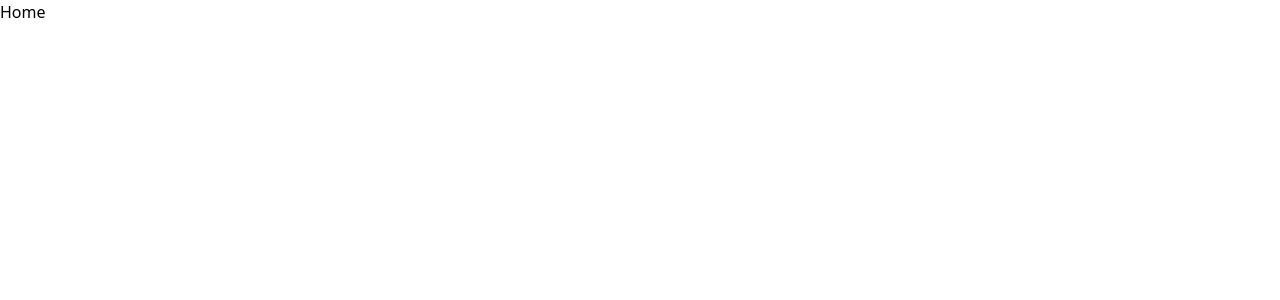
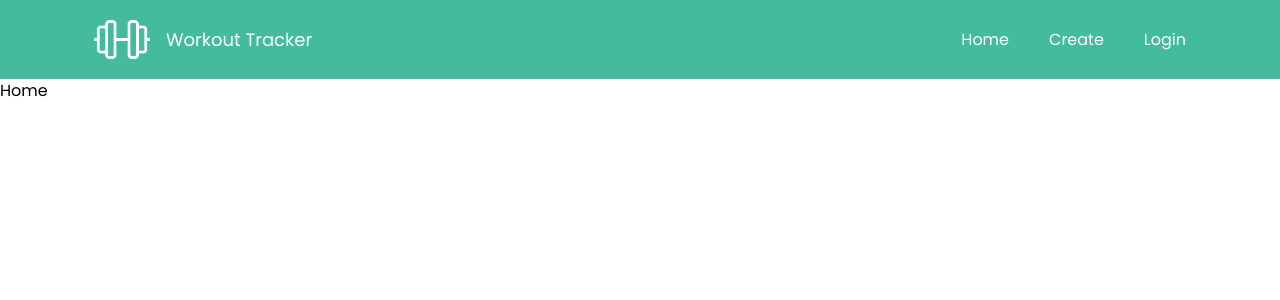
Before and after one commit to bohdanmoroziuk/workout-tracker, a Vue app: page / in a window 1280 px wide. Shown: the top 300 px of the page. Built offline with nearby package versions, Linux system fonts and the light colour scheme.

Commit message:
feat: add navbar

```diff
--- a/src/App.vue
+++ b/src/App.vue
@@ -1,3 +1,19 @@
 <template>
-  <router-view/>
+  <div class="min-h-full font-Poppins box-border">
+    <navbar />
+    <router-view />
+  </div>
 </template>
+
+<script>
+import Navbar from './components/Navbar.vue';
+
+export default {
+  name: 'App',
+  components: {
+    Navbar,
+  },
+  setup() {
+  },
+};
+</script>
--- /dev/null
+++ b/src/components/Navbar.vue
@@ -0,0 +1,47 @@
+<template>
+  <header class="bg-at-light-green text-white">
+    <nav class="container py-5 px-4 flex flex-col gap-4 items-center sm:flex-row">
+      <div class="flex items-center gap-x-4">
+        <img class="w-14" src="@/assets/images/dumbbell-light.png" alt="Logo" />
+        <h1 class="text-lg">Workout Tracker</h1>
+      </div>
+      <ul class="flex flex-1 justify-end gap-x-10">
+        <router-link
+          v-for="link of links"
+          :key="link.label"
+          :to="link.to"
+        >
+          {{ link.label }}
+        </router-link>
+      </ul>
+    </nav>
+  </header>
+</template>
+
+<script>
+import { ref } from 'vue';
+
+export default {
+  name: 'Navbar',
+  setup() {
+    const links = ref([
+      {
+        to: { name: 'Home' },
+        label: 'Home',
+      },
+      {
+        to: { name: '' },
+        label: 'Create',
+      },
+      {
+        to: { name: '' },
+        label: 'Login',
+      },
+    ]);
+
+    return {
+      links,
+    };
+  },
+};
+</script>
--- a/src/views/Home.vue
+++ b/src/views/Home.vue
@@ -1,5 +1,5 @@
 <template>
-  <div class="home">
+  <div class="page home">
     Home
   </div>
 </template>
```
